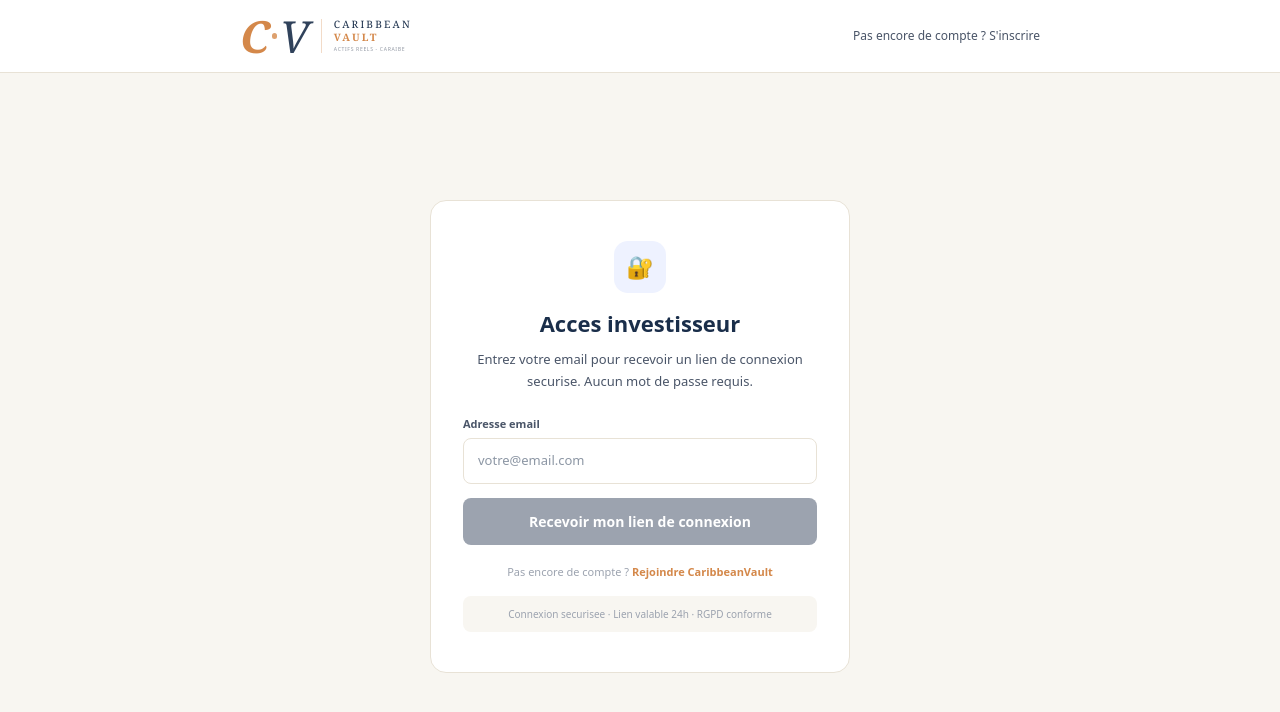
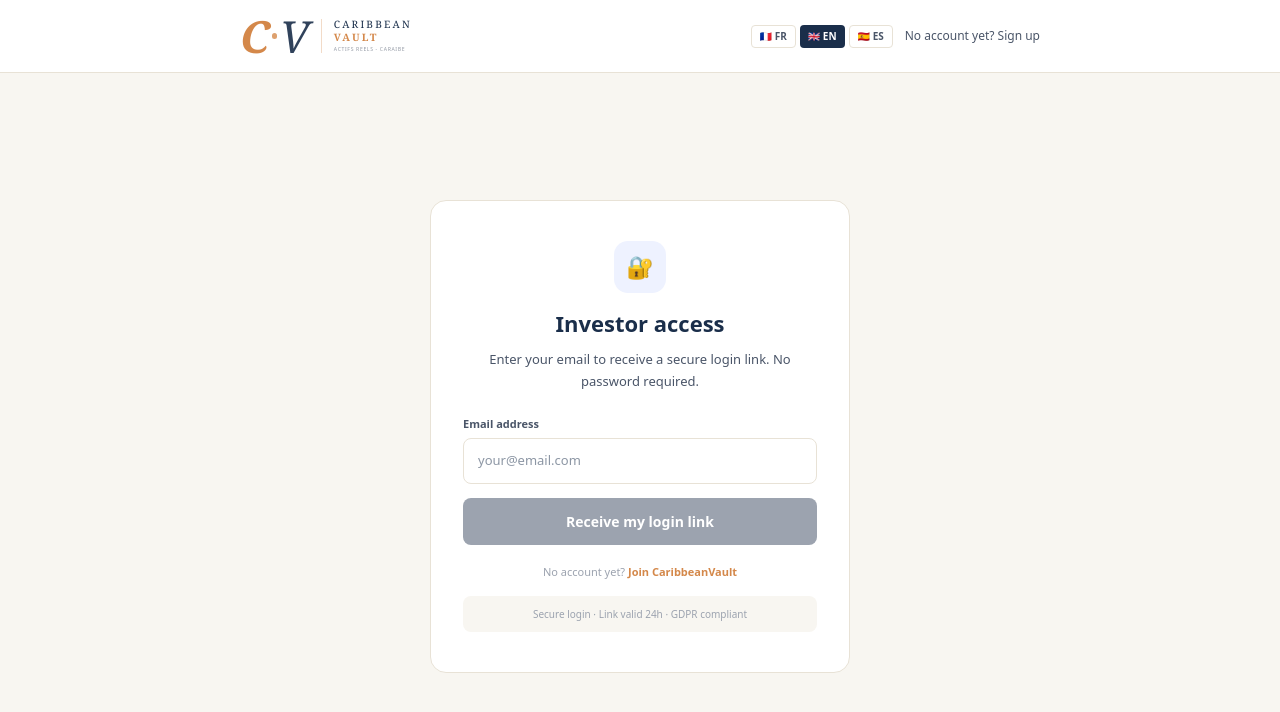
Before and after one commit to Canasuc/caribbeanvault, a Next.js app: page /en/login in a window 1280 px wide. Shown: the top 712 px of the page. Built offline with nearby package versions, Linux system fonts and the light colour scheme.

Commit message:
Login - traductions FR/EN/ES

```diff
--- a/src/app/[locale]/login/page.tsx
+++ b/src/app/[locale]/login/page.tsx
@@ -4,159 +4,152 @@ export const dynamic = "force-dynamic";
 import Link from "next/link";
 import { useState } from "react";
 import { createBrowserClient } from "@supabase/ssr";
+import { useTranslations, useLocale } from "next-intl";
+import { useRouter, usePathname } from "next/navigation";
 import { LogoNavy } from "@/components/Logo";
 import { useBreakpoint } from "@/hooks/useBreakpoint";
 
 const C = {
-  navy:     "#1A2E4A",
-  sable:    "#D4884A",
-  creme:    "#F8F6F1",
-  grisBord: "#E8E2D6",
-  texte:    "#1A2E4A",
-  texteSec: "#4A5568",
-  texteTert:"#9CA3AF",
-  blanc:    "#FFFFFF",
-  vert:     "#0F6E56",
-  vertL:    "#E1F5EE",
+  navy:"#1A2E4A",sable:"#D4884A",creme:"#F8F6F1",grisBord:"#E8E2D6",
+  texte:"#1A2E4A",texteSec:"#4A5568",texteTert:"#9CA3AF",blanc:"#FFFFFF",
+  vert:"#0F6E56",vertL:"#E1F5EE",
 };
 
-export default function LoginPage() {
-  const [email, setEmail] = useState("");
-  const [sent, setSent] = useState(false);
-  const [loading, setLoading] = useState(false);
-  const [error, setError] = useState("");
-  const { isMobile } = useBreakpoint();
+const LOCALES=[{code:"fr",label:"FR",flag:"🇫🇷"},{code:"en",label:"EN",flag:"🇬🇧"},{code:"es",label:"ES",flag:"🇪🇸"}];
 
-  async function handleSubmit(e: React.FormEvent) {
+function LanguageSwitcher(){
+  const locale=useLocale();const router=useRouter();const pathname=usePathname();
+  function switchLocale(l:string){const s=pathname.split("/");s[1]=l;router.push(s.join("/"));}
+  return(
+    <div style={{display:"flex",gap:"4px"}}>
+      {LOCALES.map(l=>(
+        <button key={l.code} onClick={()=>switchLocale(l.code)} style={{background:locale===l.code?C.navy:"transparent",color:locale===l.code?"white":C.texteSec,border:locale===l.code?"none":`1px solid ${C.grisBord}`,borderRadius:"4px",padding:"3px 8px",fontSize:"10px",fontWeight:700,cursor:"pointer",fontFamily:"system-ui"}}>
+          {l.flag} {l.label}
+        </button>
+      ))}
+    </div>
+  );
+}
+
+export default function LoginPage(){
+  const t=useTranslations("login");
+  const locale=useLocale();
+  const [email,setEmail]=useState("");
+  const [sent,setSent]=useState(false);
+  const [loading,setLoading]=useState(false);
+  const [error,setError]=useState("");
+  const {isMobile}=useBreakpoint();
+
+  async function handleSubmit(e:React.FormEvent){
     e.preventDefault();
-    if (!email) return;
-    setLoading(true);
-    setError("");
-
-    const supabase = createBrowserClient(
+    if(!email)return;
+    setLoading(true);setError("");
+    const supabase=createBrowserClient(
       process.env.NEXT_PUBLIC_SUPABASE_URL!,
       process.env.NEXT_PUBLIC_SUPABASE_ANON_KEY!
     );
-
-    const { error } = await supabase.auth.signInWithOtp({
+    const {error}=await supabase.auth.signInWithOtp({
       email,
-      options: { emailRedirectTo: `${window.location.origin}/auth/callback` },
+      options:{emailRedirectTo:`${window.location.origin}/auth/callback`},
     });
-
-    if (error) {
-      setError("Erreur lors de l'envoi. Verifiez votre email et reessayez.");
-    } else {
-      setSent(true);
-    }
+    if(error){setError(t("erreur"));}
+    else{setSent(true);}
     setLoading(false);
   }
 
-  return (
-    <main style={{ fontFamily: "system-ui, -apple-system, sans-serif", background: C.creme, minHeight: "100vh", display: "flex", flexDirection: "column" }}>
+  return(
+    <main style={{fontFamily:"system-ui, -apple-system, sans-serif",background:C.creme,minHeight:"100vh",display:"flex",flexDirection:"column"}}>
 
-      {/* NAVBAR */}
-      <nav style={{ background: C.blanc, borderBottom: `0.5px solid ${C.grisBord}`, padding: "0 16px" }}>
-        <div style={{ maxWidth: "800px", margin: "0 auto", display: "flex", alignItems: "center", justifyContent: "space-between", height: isMobile ? "60px" : "72px" }}>
-          <Link href="/" style={{ textDecoration: "none" }}>
-            <LogoNavy size={isMobile ? 0.7 : 0.85} />
+      <nav style={{background:C.blanc,borderBottom:`0.5px solid ${C.grisBord}`,padding:"0 16px"}}>
+        <div style={{maxWidth:"800px",margin:"0 auto",display:"flex",alignItems:"center",justifyContent:"space-between",height:isMobile?"60px":"72px"}}>
+          <Link href={`/${locale}`} style={{textDecoration:"none"}}>
+            <LogoNavy size={isMobile?0.7:0.85}/>
           </Link>
-          <Link href="/kyc" style={{ color: C.texteSec, fontSize: "12px", textDecoration: "none" }}>
-            {isMobile ? "S'inscrire" : "Pas encore de compte ? S'inscrire"}
-          </Link>
+          <div style={{display:"flex",alignItems:"center",gap:"12px"}}>
+            <LanguageSwitcher/>
+            <Link href={`/${locale}/kyc`} style={{color:C.texteSec,fontSize:"12px",textDecoration:"none"}}>
+              {isMobile?t("inscrire"):t("inscrire_long")}
+            </Link>
+          </div>
         </div>
       </nav>
 
-      {/* CONTENU */}
-      <div style={{ flex: 1, display: "flex", alignItems: "center", justifyContent: "center", padding: isMobile ? "24px 16px" : "40px 24px" }}>
-        <div style={{ width: "100%", maxWidth: "420px" }}>
+      <div style={{flex:1,display:"flex",alignItems:"center",justifyContent:"center",padding:isMobile?"24px 16px":"40px 24px"}}>
+        <div style={{width:"100%",maxWidth:"420px"}}>
 
-          {!sent ? (
-            <div style={{ background: "white", borderRadius: "16px", border: `0.5px solid ${C.grisBord}`, padding: isMobile ? "28px 20px" : "40px 32px" }}>
-              <div style={{ textAlign: "center", marginBottom: "24px" }}>
-                <div style={{ width: "52px", height: "52px", background: "#EEF2FF", borderRadius: "14px", margin: "0 auto 14px", display: "flex", alignItems: "center", justifyContent: "center", fontSize: "22px" }}>
+          {!sent?(
+            <div style={{background:"white",borderRadius:"16px",border:`0.5px solid ${C.grisBord}`,padding:isMobile?"28px 20px":"40px 32px"}}>
+              <div style={{textAlign:"center",marginBottom:"24px"}}>
+                <div style={{width:"52px",height:"52px",background:"#EEF2FF",borderRadius:"14px",margin:"0 auto 14px",display:"flex",alignItems:"center",justifyContent:"center",fontSize:"22px"}}>
                   🔐
                 </div>
-                <h1 style={{ color: C.texte, fontSize: isMobile ? "20px" : "22px", fontWeight: 800, margin: "0 0 8px" }}>
-                  Acces investisseur
-                </h1>
-                <p style={{ color: C.texteSec, fontSize: "13px", lineHeight: 1.7, margin: 0 }}>
-                  Entrez votre email pour recevoir un lien de connexion securise. Aucun mot de passe requis.
-                </p>
+                <h1 style={{color:C.texte,fontSize:isMobile?"20px":"22px",fontWeight:800,margin:"0 0 8px"}}>{t("titre")}</h1>
+                <p style={{color:C.texteSec,fontSize:"13px",lineHeight:1.7,margin:0}}>{t("desc")}</p>
               </div>
 
               <form onSubmit={handleSubmit}>
-                <div style={{ marginBottom: "14px" }}>
-                  <label style={{ display: "block", color: C.texteSec, fontSize: "11px", fontWeight: 600, marginBottom: "6px" }}>
-                    Adresse email
+                <div style={{marginBottom:"14px"}}>
+                  <label style={{display:"block",color:C.texteSec,fontSize:"11px",fontWeight:600,marginBottom:"6px"}}>
+                    {t("label_email")}
                   </label>
                   <input
                     type="email"
                     value={email}
-                    onChange={e => setEmail(e.target.value)}
-                    placeholder="votre@email.com"
+                    onChange={e=>setEmail(e.target.value)}
+                    placeholder={t("placeholder_email")}
                     required
-                    style={{ width: "100%", padding: "12px 14px", border: `1px solid ${C.grisBord}`, borderRadius: "8px", fontSize: "13px", color: C.texte, outline: "none", boxSizing: "border-box" }}
+                    style={{width:"100%",padding:"12px 14px",border:`1px solid ${C.grisBord}`,borderRadius:"8px",fontSize:"13px",color:C.texte,outline:"none",boxSizing:"border-box"}}
                   />
                 </div>
 
-                {error && (
-                  <div style={{ background: "#FEE2E2", borderRadius: "8px", padding: "10px 14px", color: "#DC2626", fontSize: "12px", marginBottom: "14px" }}>
+                {error&&(
+                  <div style={{background:"#FEE2E2",borderRadius:"8px",padding:"10px 14px",color:"#DC2626",fontSize:"12px",marginBottom:"14px"}}>
                     {error}
                   </div>
                 )}
 
                 <button
                   type="submit"
-                  disabled={loading || !email}
-                  style={{ width: "100%", padding: "13px", background: loading || !email ? C.texteTert : C.navy, color: "white", border: "none", borderRadius: "8px", fontSize: "14px", fontWeight: 700, cursor: loading || !email ? "not-allowed" : "pointer", transition: "background .15s" }}
+                  disabled={loading||!email}
+                  style={{width:"100%",padding:"13px",background:loading||!email?C.texteTert:C.navy,color:"white",border:"none",borderRadius:"8px",fontSize:"14px",fontWeight:700,cursor:loading||!email?"not-allowed":"pointer",transition:"background .15s"}}
                 >
-                  {loading ? "Envoi en cours..." : "Recevoir mon lien de connexion"}
+                  {loading?t("btn_loading"):t("btn_submit")}
                 </button>
               </form>
 
-              <div style={{ textAlign: "center", marginTop: "18px" }}>
-                <p style={{ color: C.texteTert, fontSize: "11px", lineHeight: 1.6, margin: 0 }}>
-                  {"Pas encore de compte ? "}
-                  <Link href="/kyc" style={{ color: C.sable, fontWeight: 600, textDecoration: "none" }}>
-                    Rejoindre CaribbeanVault
+              <div style={{textAlign:"center",marginTop:"18px"}}>
+                <p style={{color:C.texteTert,fontSize:"11px",lineHeight:1.6,margin:0}}>
+                  {t("pas_compte")}
+                  <Link href={`/${locale}/kyc`} style={{color:C.sable,fontWeight:600,textDecoration:"none"}}>
+                    {t("rejoindre")}
                   </Link>
                 </p>
               </div>
 
-              <div style={{ marginTop: "16px", padding: "10px 12px", background: C.creme, borderRadius: "8px", textAlign: "center" }}>
-                <p style={{ color: C.texteTert, fontSize: "10px", margin: 0, lineHeight: 1.6 }}>
-                  {"Connexion securisee · Lien valable 24h · RGPD conforme"}
-                </p>
+              <div style={{marginTop:"16px",padding:"10px 12px",background:C.creme,borderRadius:"8px",textAlign:"center"}}>
+                <p style={{color:C.texteTert,fontSize:"10px",margin:0,lineHeight:1.6}}>{t("securite")}</p>
               </div>
             </div>
 
-          ) : (
-            <div style={{ background: "white", borderRadius: "16px", border: `0.5px solid ${C.grisBord}`, padding: isMobile ? "28px 20px" : "40px 32px", textAlign: "center" }}>
-              <div style={{ width: "60px", height: "60px", background: C.vertL, borderRadius: "50%", margin: "0 auto 20px", display: "flex", alignItems: "center", justifyContent: "center", fontSize: "26px" }}>
+          ):(
+            <div style={{background:"white",borderRadius:"16px",border:`0.5px solid ${C.grisBord}`,padding:isMobile?"28px 20px":"40px 32px",textAlign:"center"}}>
+              <div style={{width:"60px",height:"60px",background:C.vertL,borderRadius:"50%",margin:"0 auto 20px",display:"flex",alignItems:"center",justifyContent:"center",fontSize:"26px"}}>
                 ✉️
               </div>
-              <h2 style={{ color: C.texte, fontSize: isMobile ? "18px" : "20px", fontWeight: 800, margin: "0 0 10px" }}>
-                Verifiez votre email !
-              </h2>
-              <p style={{ color: C.texteSec, fontSize: "13px", lineHeight: 1.8, margin: "0 0 6px" }}>
-                Un lien de connexion a ete envoye a
-              </p>
-              <p style={{ color: C.navy, fontSize: "14px", fontWeight: 700, margin: "0 0 16px", wordBreak: "break-all" }}>
-                {email}
-              </p>
-              <p style={{ color: C.texteSec, fontSize: "12px", lineHeight: 1.7, margin: "0 0 20px" }}>
-                Cliquez sur le lien dans l'email pour acceder a votre espace investisseur. Le lien est valable 24h.
-              </p>
-              <div style={{ background: "#FFFBEB", borderRadius: "8px", padding: "12px", marginBottom: "18px" }}>
-                <p style={{ color: "#92400E", fontSize: "11px", margin: 0, lineHeight: 1.6 }}>
-                  {"Vous ne voyez pas l'email ? Verifiez votre dossier spam ou "}
-                  <button onClick={() => setSent(false)} style={{ color: C.sable, fontWeight: 600, background: "none", border: "none", cursor: "pointer", fontSize: "11px", padding: 0 }}>
-                    reessayez avec un autre email
+              <h2 style={{color:C.texte,fontSize:isMobile?"18px":"20px",fontWeight:800,margin:"0 0 10px"}}>{t("succes_titre")}</h2>
+              <p style={{color:C.texteSec,fontSize:"13px",lineHeight:1.8,margin:"0 0 6px"}}>{t("succes_desc1")}</p>
+              <p style={{color:C.navy,fontSize:"14px",fontWeight:700,margin:"0 0 16px",wordBreak:"break-all"}}>{email}</p>
+              <p style={{color:C.texteSec,fontSize:"12px",lineHeight:1.7,margin:"0 0 20px"}}>{t("succes_desc2")}</p>
+              <div style={{background:"#FFFBEB",borderRadius:"8px",padding:"12px",marginBottom:"18px"}}>
+                <p style={{color:"#92400E",fontSize:"11px",margin:0,lineHeight:1.6}}>
+                  {t("spam")}
+                  <button onClick={()=>setSent(false)} style={{color:C.sable,fontWeight:600,background:"none",border:"none",cursor:"pointer",fontSize:"11px",padding:0}}>
+                    {t("reessayer")}
                   </button>.
                 </p>
               </div>
-              <Link href="/" style={{ color: C.texteSec, fontSize: "12px", textDecoration: "none" }}>
-                {"Retour a l'accueil"}
+              <Link href={`/${locale}`} style={{color:C.texteSec,fontSize:"12px",textDecoration:"none"}}>
+                {t("retour_accueil")}
               </Link>
             </div>
           )}
--- a/src/messages/en.json
+++ b/src/messages/en.json
@@ -981,5 +981,25 @@
       "lire": "Read →",
       "info_bas": "Updated every 30 minutes · Summaries generated by Claude ·",
       "articles": "articles"
+    },
+    "login": {
+      "inscrire": "Sign up",
+      "inscrire_long": "No account yet? Sign up",
+      "titre": "Investor access",
+      "desc": "Enter your email to receive a secure login link. No password required.",
+      "label_email": "Email address",
+      "placeholder_email": "your@email.com",
+      "btn_loading": "Sending...",
+      "btn_submit": "Receive my login link",
+      "pas_compte": "No account yet? ",
+      "rejoindre": "Join CaribbeanVault",
+      "securite": "Secure login · Link valid 24h · GDPR compliant",
+      "erreur": "Error sending. Check your email and try again.",
+      "succes_titre": "Check your email!",
+      "succes_desc1": "A login link has been sent to",
+      "succes_desc2": "Click the link in the email to access your investor space. The link is valid for 24h.",
+      "spam": "Can't see the email? Check your spam folder or ",
+      "reessayer": "try again with another email",
+      "retour_accueil": "Back to home"
     }
   }
```
Also changed, not shown: src/messages/es.json (+20 -0 lines), src/messages/fr.json (+20 -0 lines).
